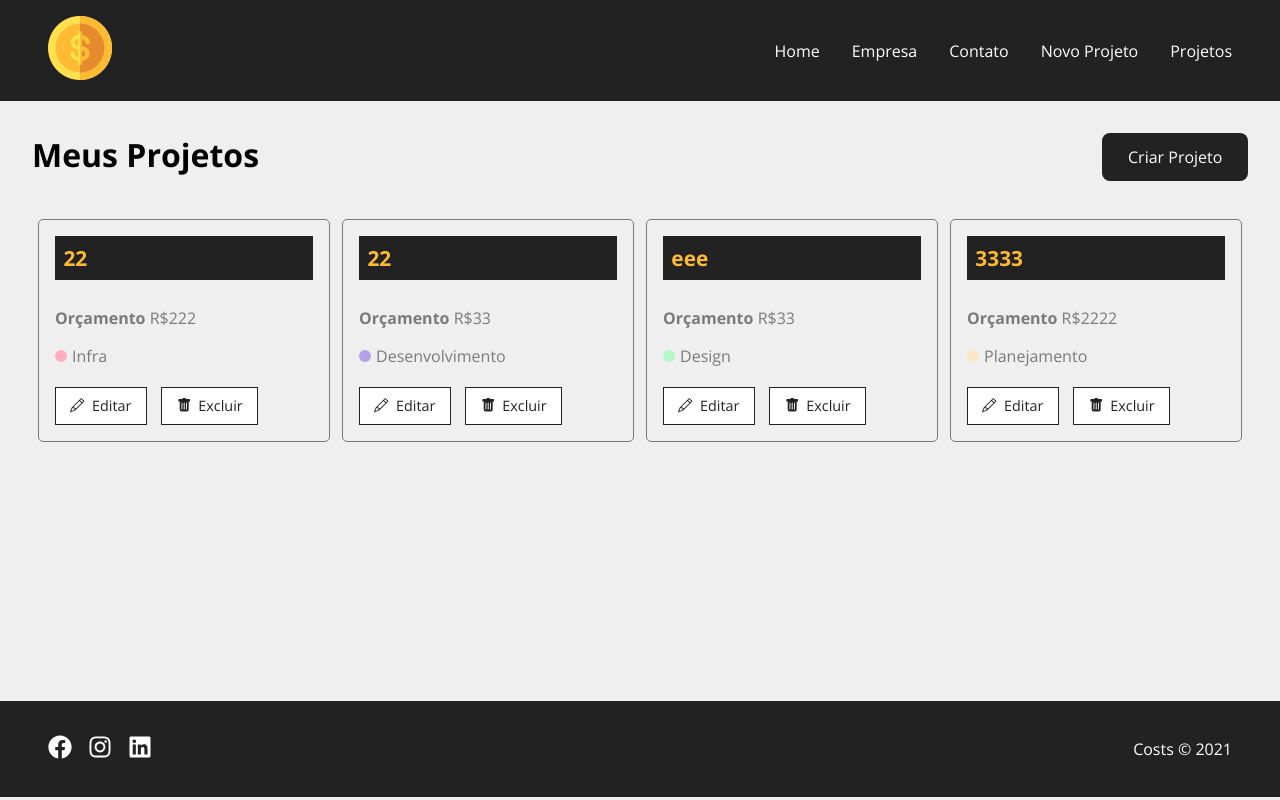
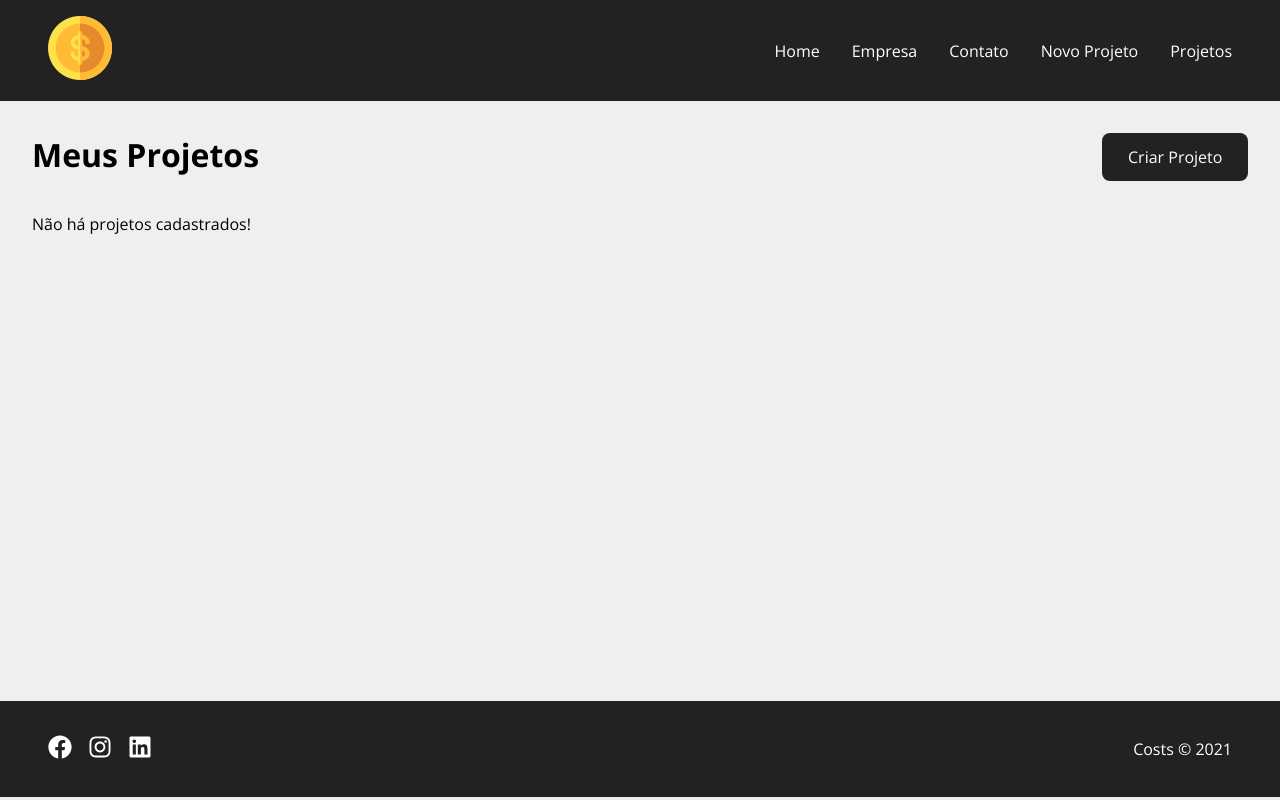
Before and after one commit to gabriel-ataidev/coin-project, a React (Create React App) app: page /projects in a window 1280 px wide. Built offline with nearby package versions, Linux system fonts and the light colour scheme; data requests are answered from the project's data file.

Commit message:
loader component all set

```diff
--- a/db.json
+++ b/db.json
@@ -1,49 +1,6 @@
 {
   "projects": [
-    {
-      "name": "22",
-      "budget": "222",
-      "category": {
-        "id": "1",
-        "name": "Infra"
-      },
-      "cost": 0,
-      "services": [],
-      "id": 1
-    },
-    {
-      "name": "22",
-      "budget": "33",
-      "category": {
-        "id": "2",
-        "name": "Desenvolvimento"
-      },
-      "cost": 0,
-      "services": [],
-      "id": 2
-    },
-    {
-      "name": "eee",
-      "budget": "33",
-      "category": {
-        "id": "3",
-        "name": "Design"
-      },
-      "cost": 0,
-      "services": [],
-      "id": 3
-    },
-    {
-      "category": {
-        "id": "4",
-        "name": "Planejamento"
-      },
-      "name": "3333",
-      "budget": "2222",
-      "cost": 0,
-      "services": [],
-      "id": 4
-    }
+
   ],
   "categories": [
     {
--- /dev/null
+++ b/src/components/layout/Loading.js
@@ -0,0 +1,12 @@
+import styles from './Loading.module.css'
+import loading from '../../img/loading.svg'
+
+function Loading(){
+    return(
+        <div className={styles.loader_container}>
+            <img className={styles.loader} src={loading} alt="Loading"/>
+        </div>
+    )
+}
+
+export default Loading
--- /dev/null
+++ b/src/components/layout/Loading.module.css
@@ -0,0 +1,11 @@
+.loader_container {
+    width: 100%;
+    height: 100%;
+    display: flex;
+    justify-content: center;
+    align-items: center;
+  }
+
+  .loader {
+    width: 50px;
+  }
--- a/src/components/pages/Projects.js
+++ b/src/components/pages/Projects.js
@@ -1,6 +1,7 @@
 import Message from "../layout/Message";
 import Container from "../layout/Container";
 import LinkButton from "../layout/LinkButton";
+import Loading from "../layout/Loading";
 import {useLocation} from "react-router-dom";
 import styles from "./Projects.module.css";
 import ProjectCard from "../project/ProjectCard";
@@ -8,7 +9,7 @@
 
 function Projects() {
   const [projects, setProjects] = useState([]);
-
+  const [removeLoading, setRemoveLoading] = useState(false)
   const location = useLocation();
   let message = "";
   if (location.state) {
@@ -16,17 +17,24 @@
   }
 
   useEffect(() => {
-      fetch("http://localhost:5000/projects", {
-        method: "GET",
-        headers: {
-          "Content-Type": "application/json",
-        },
-      })
-        .then((resp) => resp.json())
-        .then((data) => {
-          setProjects(data);
-        });
-  }, []);
+    // Para ver o loading
+    setTimeout(
+      () =>
+        fetch('http://localhost:5000/projects', {
+          method: 'GET',
+          headers: {
+            'Content-Type': 'application/json',
+          },
+        })
+          .then((resp) => resp.json())
+          .then((data) => {
+            setProjects(data)
+            setRemoveLoading(true)
+          }),
+      500,
+    )
+  }, [])
+
   return (
     <div className={styles.project_container}>
       <div className={styles.title_container}>
@@ -45,6 +53,10 @@
               key={project.id}
             />
           ))}
+          {!removeLoading && <Loading/>}
+          {removeLoading && projects.length === 0 && (
+          <p>Não há projetos cadastrados!</p>
+        )}
       </Container>
     </div>
   );
```
